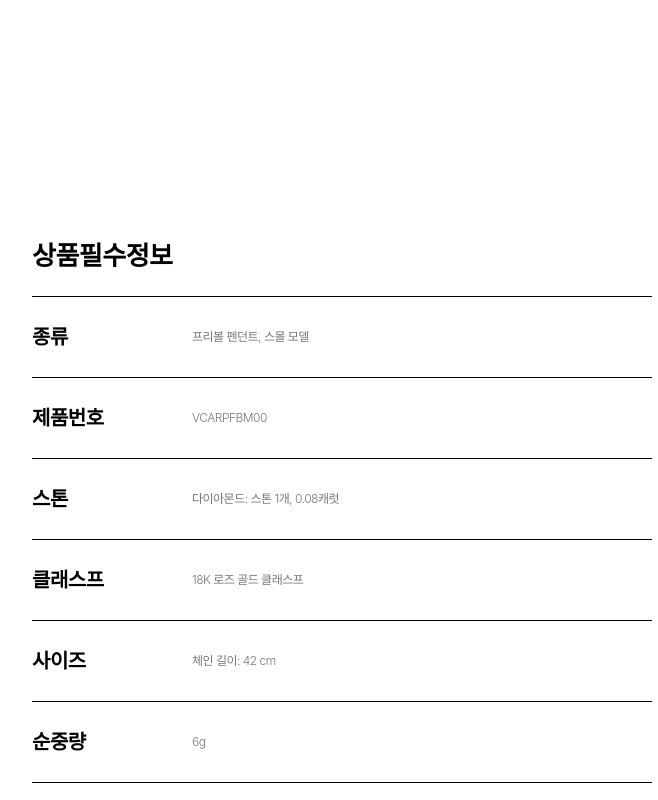
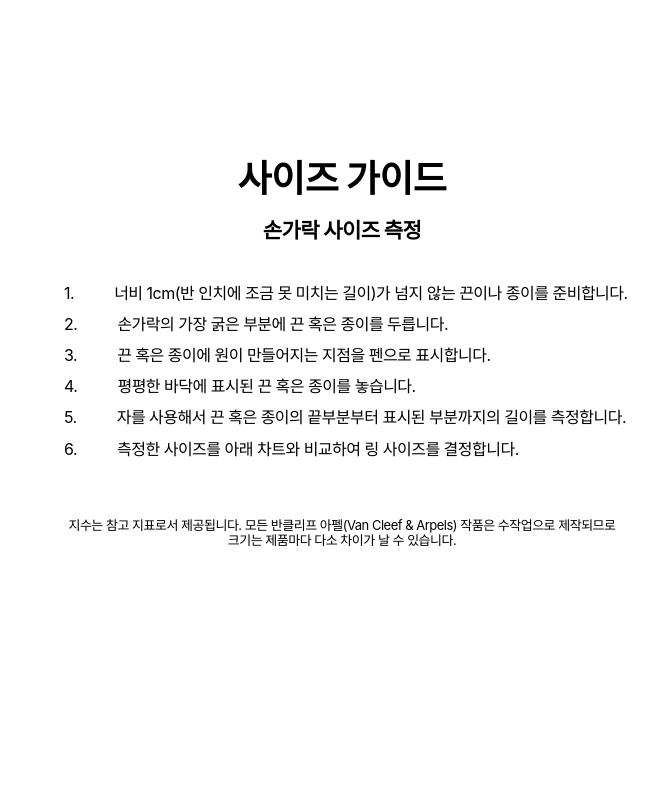
Before and after one commit to msun97/project-vancleef, a React (Vite) app: page /productdetail in a window 1280 px wide. Shown: the part 3760-4560 px from the top of the page, without its empty margins (298-956 px from the left). Built offline with nearby package versions, Linux system fonts and the light colour scheme; a web font is replaced by a local one.

Commit message:
반지 사이드가이드

```diff
--- /dev/null
+++ b/src/components/size/RingSizeGuide.jsx
@@ -0,0 +1,44 @@
+const RingSizeGuide = () => {
+    return (
+        <div className='w-full h-[800px] p-330 mt-[152px]'>
+            <div className='py-5 px-8'>
+                <div className=' text-center mt-[9px] font-secondary text-[37px] font-extrabold pb-[17px]'>
+                    사이즈 가이드
+                </div>
+                <div className='text-[21px] font-extrabold mb-[20px] text-center'>손가락 사이즈 측정</div>
+                <ul className='flex flex-col items-start gap-3 w-xl mx-auto my-10'>
+                    <li className='flex items-center gap-10'>
+                        <span>1.</span>
+                        <p>너비 1cm(반 인치에 조금 못 미치는 길이)가 넘지 않는 끈이나 종이를 준비합니다.</p>
+                    </li>
+                    <li className='flex items-center gap-10'>
+                        <span>2.</span>
+                        <p>손가락의 가장 굵은 부분에 끈 혹은 종이를 두릅니다.</p>
+                    </li>
+                    <li className='flex items-center gap-10'>
+                        <span>3.</span>
+                        <p>끈 혹은 종이에 원이 만들어지는 지점을 펜으로 표시합니다. </p>
+                    </li>
+                    <li className='flex items-center gap-10'>
+                        <span>4.</span>
+                        <p>평평한 바닥에 표시된 끈 혹은 종이를 놓습니다.</p>
+                    </li>
+                    <li className='flex items-center gap-10'>
+                        <span>5.</span>
+                        <p>자를 사용해서 끈 혹은 종이의 끝부분부터 표시된 부분까지의 길이를 측정합니다.</p>
+                    </li>
+                    <li className='flex items-center gap-10'>
+                        <span>6.</span>
+                        <p>측정한 사이즈를 아래 차트와 비교하여 링 사이즈를 결정합니다.</p>
+                    </li>
+                </ul>
+                <div className='text-center text-[13px] pt-[19px]'>
+                    지수는 참고 지표로서 제공됩니다. 모든 반클리프 아펠(Van Cleef & Arpels) 작품은 수작업으로 제작되므로
+                    크기는 제품마다 다소 차이가 날 수 있습니다.
+                </div>
+            </div>
+        </div>
+    );
+};
+
+export default RingSizeGuide;
--- a/src/pages/productdetail/index.jsx
+++ b/src/pages/productdetail/index.jsx
@@ -17,6 +17,7 @@ import InquiryModal from '../../components/productdetailc/InquiryModal';
 import DelieveryModal from '../../components/productdetailc/DelieveryModal';
 import CareModal from '../../components/productdetailc/CareModal';
 import ShoppingcartModal from '../../components/purchase/ShoppingcartModal';
+import RingSizeGuide from '../../components/size/RingSizeGuide';
 
 // import required modules
 
@@ -196,6 +197,7 @@ function ProductDetailPage() {
             </div>
             <MotiveGuide />
             <SizeGuide />
+            <RingSizeGuide />
             {/* 사이즈가이드 */}
             <div className='w-full h-full mt-60'>
                 <ul className='w-full h-full font-bold flex-col justify-center  text-xl p-330 leading-20'>
```
